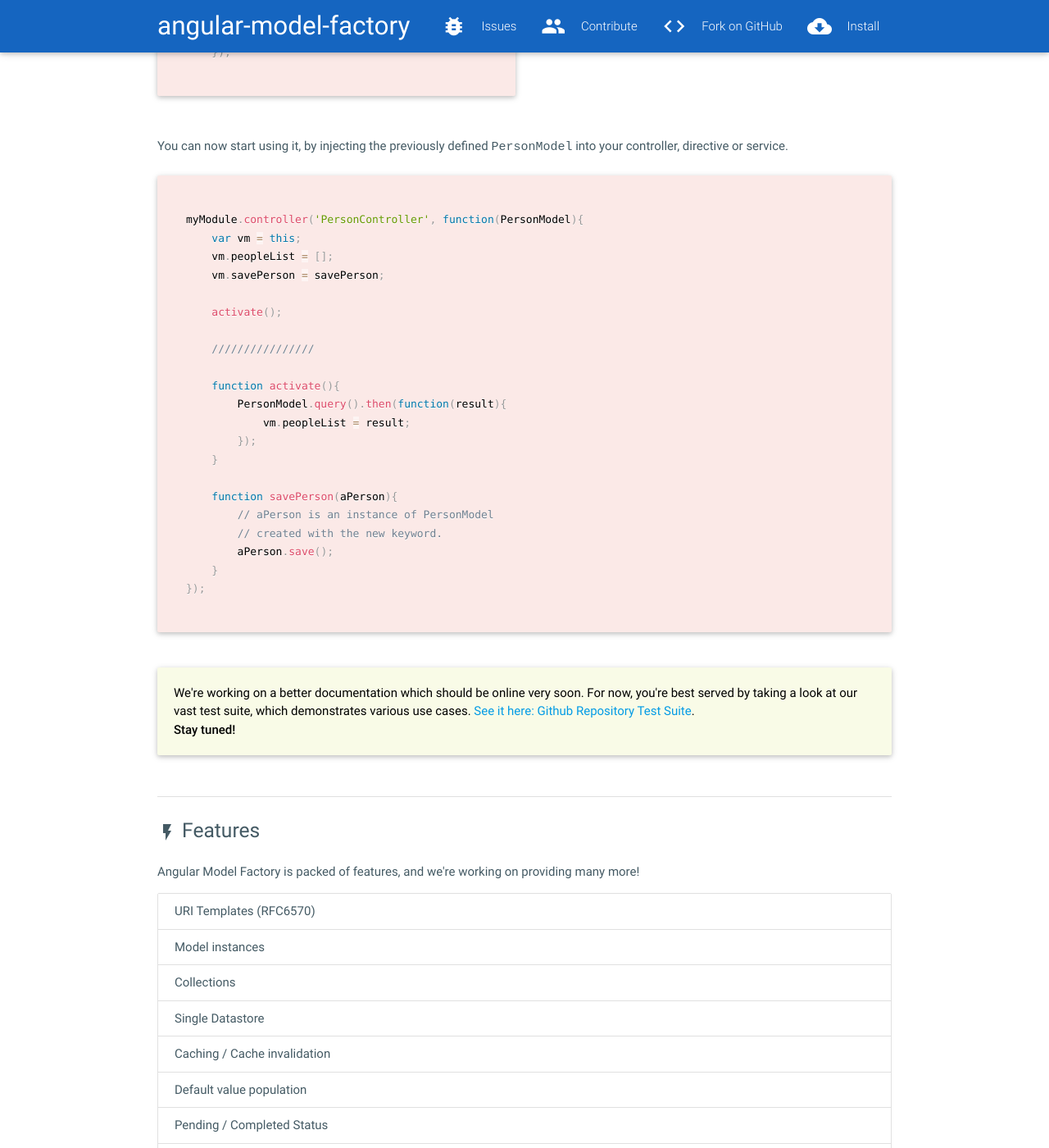
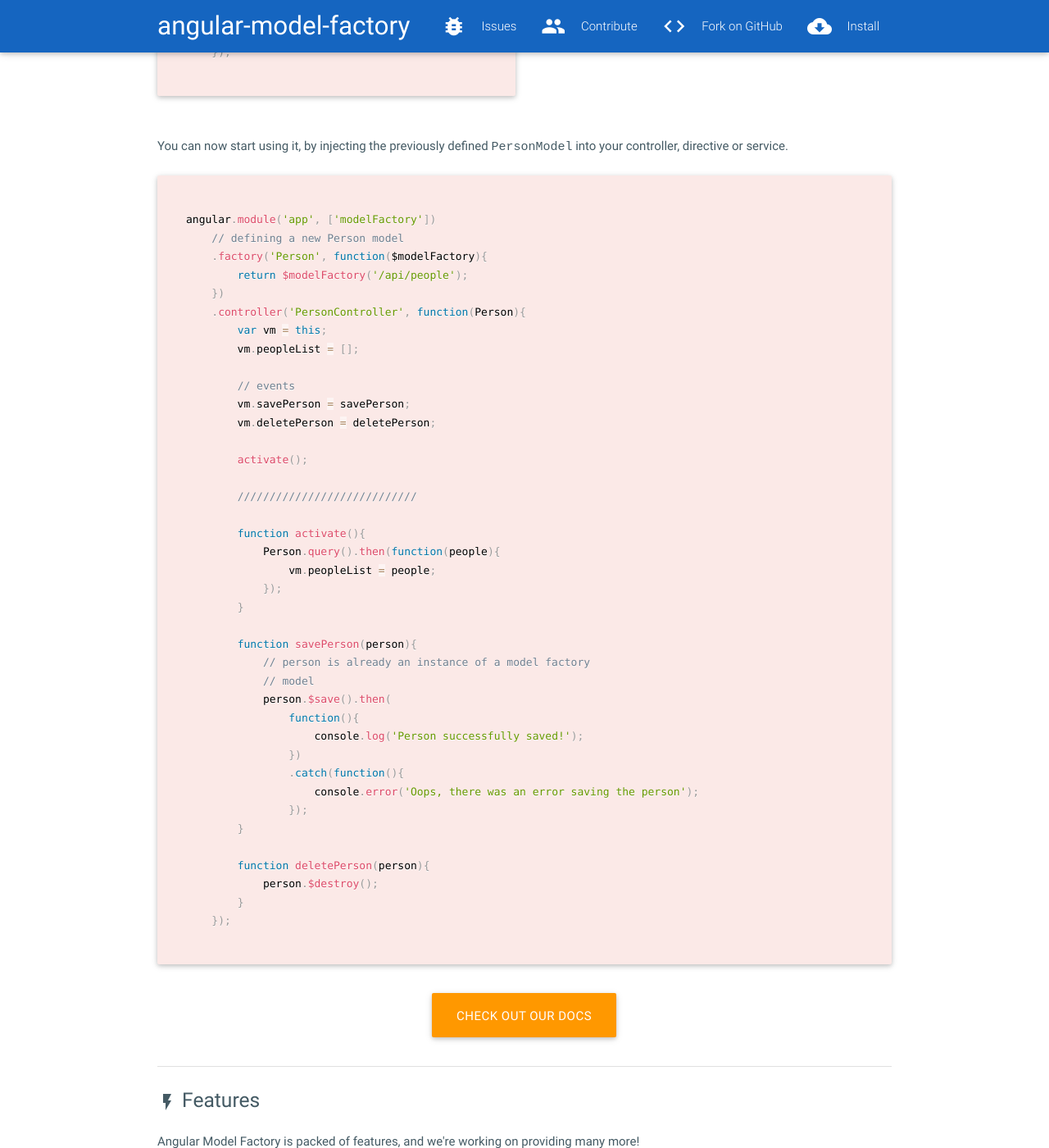
Before and after one commit to swimlane/angular-model-factory, a Jekyll site: the page built from index.html, in a window 1280 px wide and 1400 px high, scrolled down 830 px. Shown: the whole window at 82% size. Built offline with Jekyll 4.4.1, drawn with Linux system fonts in a browser that asks for light colours; nearby versions of some CDN libraries; Markdown is read by kramdown in place of the engine named in the settings.

Commit message:
link docs page

```diff
--- a/index.html
+++ b/index.html
@@ -80,25 +80,43 @@
                 <div class="card deep-orange lighten-5">
                     <div class="card-content white-text">
 <pre><code class=" language-javascript" data-lang="javascript">
-myModule.controller('PersonController', function(PersonModel){
+angular.module('app', ['modelFactory'])
+    // defining a new Person model
+    .factory('Person', function($modelFactory){
+        return $modelFactory('/api/people');
+    })
+    .controller('PersonController', function(Person){
         var vm = this;
         vm.peopleList = [];
+
+        // events
         vm.savePerson = savePerson;
+        vm.deletePerson = deletePerson;
 
         activate();
 
-    ////////////////
+        ////////////////////////////
 
         function activate(){
-        PersonModel.query().then(function(result){
-            vm.peopleList = result;
+            Person.query().then(function(people){
+                vm.peopleList = people;
             });
         }
 
-    function savePerson(aPerson){
-        // aPerson is an instance of PersonModel
-        // created with the new keyword.
-        aPerson.save();
+        function savePerson(person){
+            // person is already an instance of a model factory
+            // model
+            person.$save().then(
+                function(){
+                    console.log('Person successfully saved!');
+                })
+                .catch(function(){
+                    console.error('Oops, there was an error saving the person');
+                });
+        }
+
+        function deletePerson(person){
+            person.$destroy();
         }
     });
 </code></pre>
@@ -107,12 +125,8 @@
             </div>
         </div>
         <div class="row">
-            <div class="col s12 m12">
-                <div class="card-panel lime lighten-5">
-                    <span class="black-text">
-                        We're working on a better documentation which should be online very soon. For now, you're best served by taking a look at our vast test suite, which demonstrates various use cases. <a href="https://github.com/Swimlane/angular-model-factory/blob/master/test/spec/modelUsage.spec.js">See it here: Github Repository Test Suite</a>.<br/><strong>Stay tuned!</strong>
-                    </span>
-                </div>
+            <div class="col s12 m12" style="text-align:center">
+                <a href="./howto/" id="download-button" class="btn-large waves-effect waves-light orange">Check out our docs</a>
             </div>
         </div>
     </div>
```
Also changed, not shown: howto/index.md (+0 -1 lines). Lines whose indentation alone changed are shown as unchanged.
